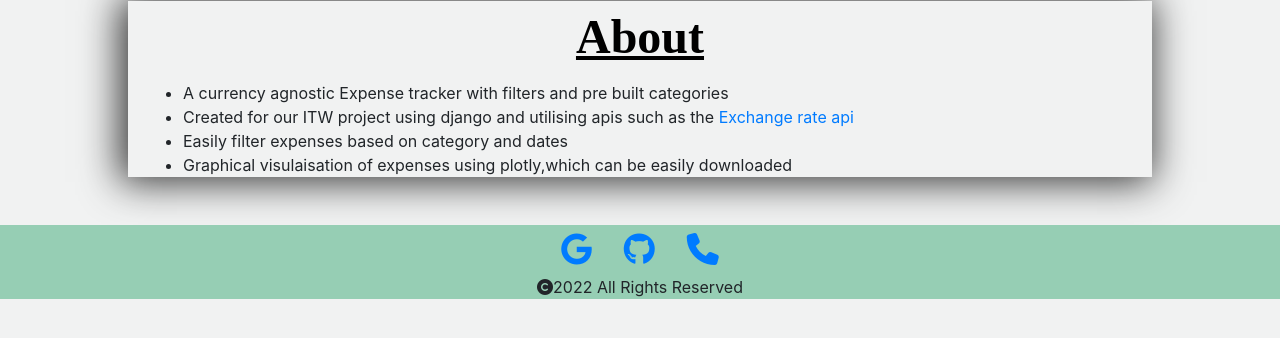
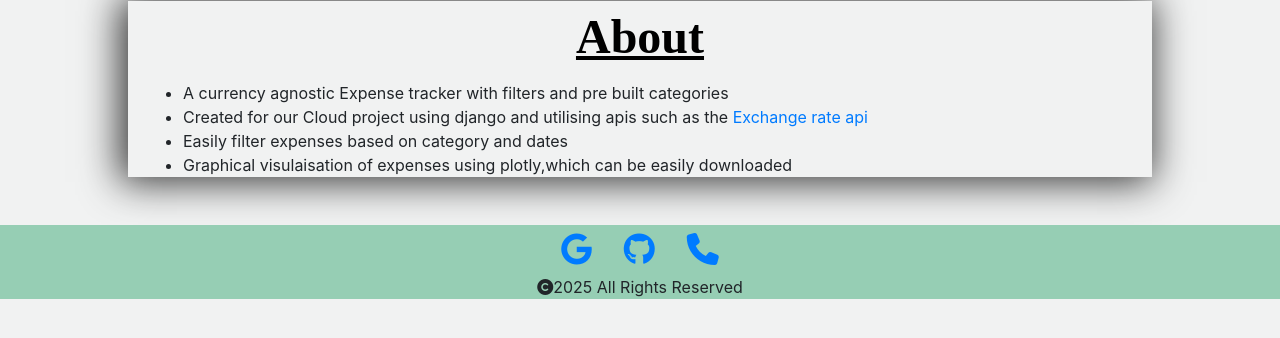
Before and after one commit to Sabretooth1405/Expense_Tracker, a Django app: page / in a window 1280 px wide. Shown: the part 135-473 px from the top of the page. Run offline with Django 4.2, Linux system fonts and the light colour scheme; parts of the project's set-up code (start-up, migrations or seed data) failed here and were passed over; some libraries are stand-ins or nearby versions.

Commit message:
Update project description and footer details in templates

```diff
--- a/expense_tracker/users/templates/users/about.html
+++ b/expense_tracker/users/templates/users/about.html
@@ -5,7 +5,7 @@
         <h1 class="text-center about">About</h1>
         <uL>
         <li>A currency agnostic Expense tracker with filters and pre built categories</li>
-        <li>Created for our ITW project using django and utilising apis such as the <a
+        <li>Created for our Cloud project using django and utilising apis such as the <a
                 href="https://www.exchangerate-api.com/">Exchange rate api</a></li>
         <li>Easily filter expenses based on category and dates</li>
         <li>Graphical visulaisation of expenses using plotly,which can be easily downloaded</li>
--- a/expense_tracker/users/templates/users/base.html
+++ b/expense_tracker/users/templates/users/base.html
@@ -73,17 +73,17 @@
                 <a class="nav-link" href="#"><i class="fa-brands fa-google fa-2x"></i></a>
             </li>
             <li>
-                <a class="nav-link" href="https://github.com/Sabretooth1405"><i
+                <a class="nav-link" href="https://github.com/mjmanas54"><i
                         class="fa-brands fa-github fa-2x"></i></a>
             </li>
             <li>
-                <a class="nav-link" href="tel:+917011721448"><i class="fa-solid fa-phone fa-2x"></i></a>
+                <a class="nav-link" href="#"><i class="fa-solid fa-phone fa-2x"></i></a>
             </li>
 
         </ul>
 
         <ul class="nav justify-content-center">
-            <li class="nav-item"><i class="fa-solid fa-copyright"></i>2022 All Rights Reserved</li>
+            <li class="nav-item"><i class="fa-solid fa-copyright"></i>2025 All Rights Reserved</li>
         </ul>
     </footer>
 
```
